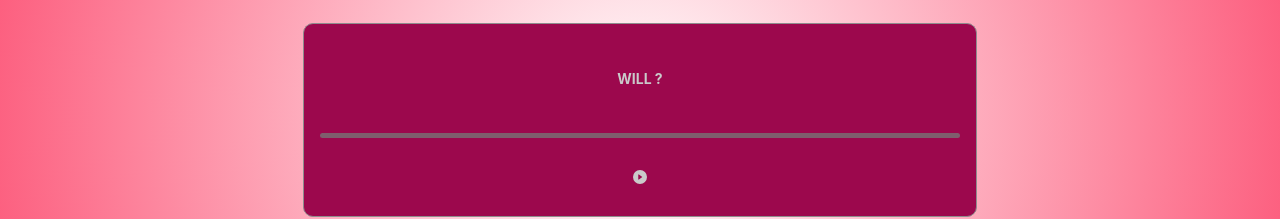
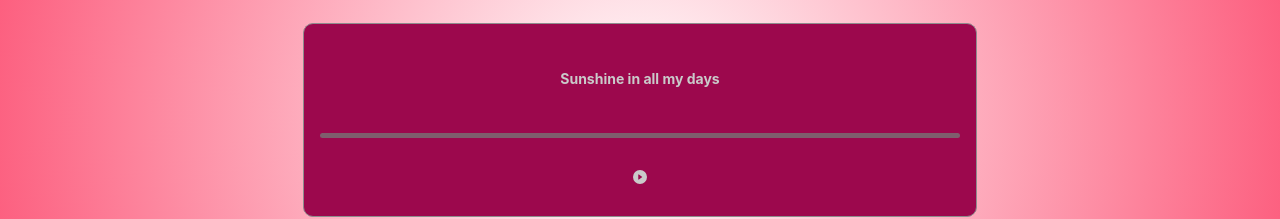
Before and after one commit to daniellourenco-Samba/beloved, a React (Create React App) app: page /player in a window 1280 px wide. Shown: the part 280-499 px from the top of the page. Built offline with nearby package versions, Linux system fonts and the light colour scheme.

Commit message:
change music

```diff
--- a/src/pages/home/Home.jsx
+++ b/src/pages/home/Home.jsx
@@ -8,7 +8,7 @@ const Home = () => {
   return (
     <div className="card" onClick= {() => navigate('/player')} >
             <h2>Oi Mo!</h2>
-            <h2>Ouça una musga i mi responda...</h2>
+            <h2>Oce é my sunshine in a cloudy day</h2>
     </div>
   )
 }
--- a/src/pages/player/Player.jsx
+++ b/src/pages/player/Player.jsx
@@ -6,7 +6,7 @@ import sound from '../../assets/som.mp3'
 const Player = ()=> {
 
   const musga = {
-    "title": "WILL ?",
+    "title": "Sunshine in all my days",
     "url" : "https://www.dropbox.com/scl/fi/83fm3519g5c5ckrlq02c4/Black-Alien-Como-Eu-Te-Quero.mp3?dl=0&rlkey=mdzhseb5k5k79dievzhggsgmh"
   }
 
```
Also changed, not shown: 1 other file (tests, documents, lock files or other folders).
